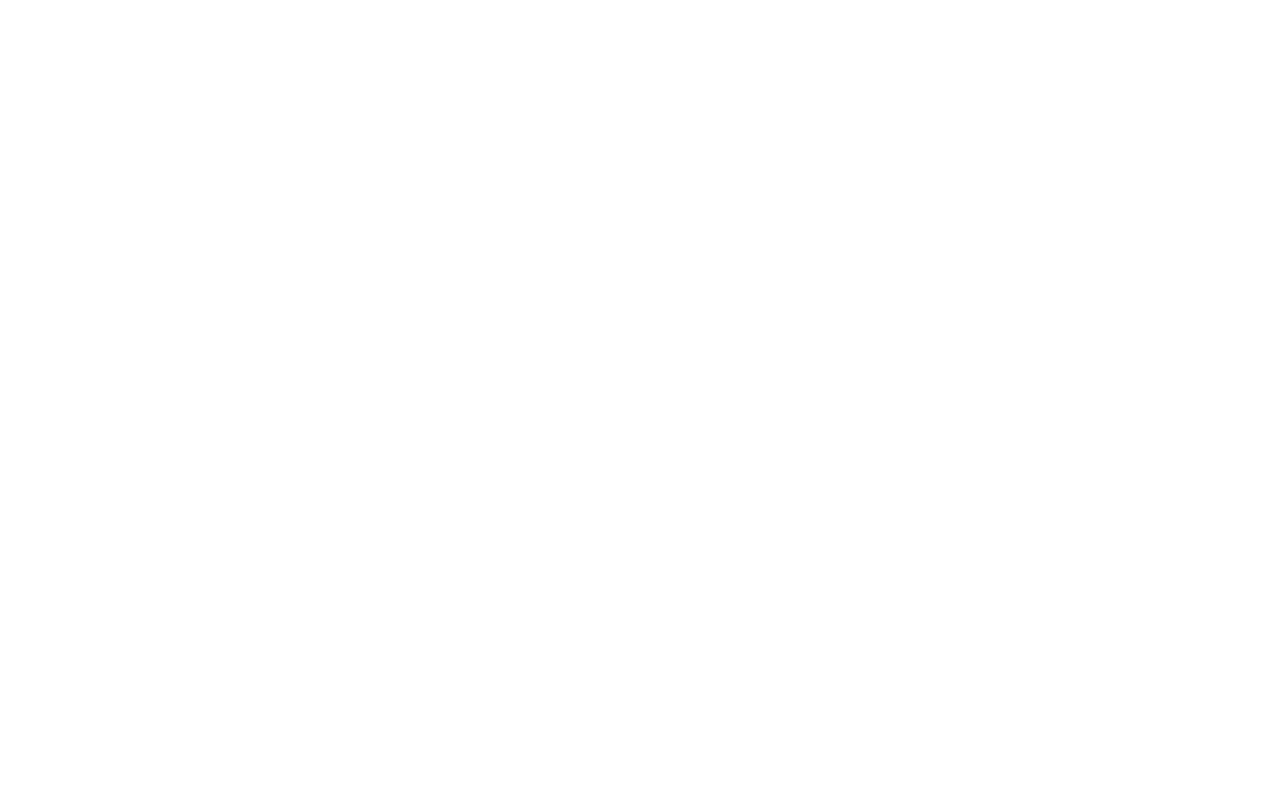
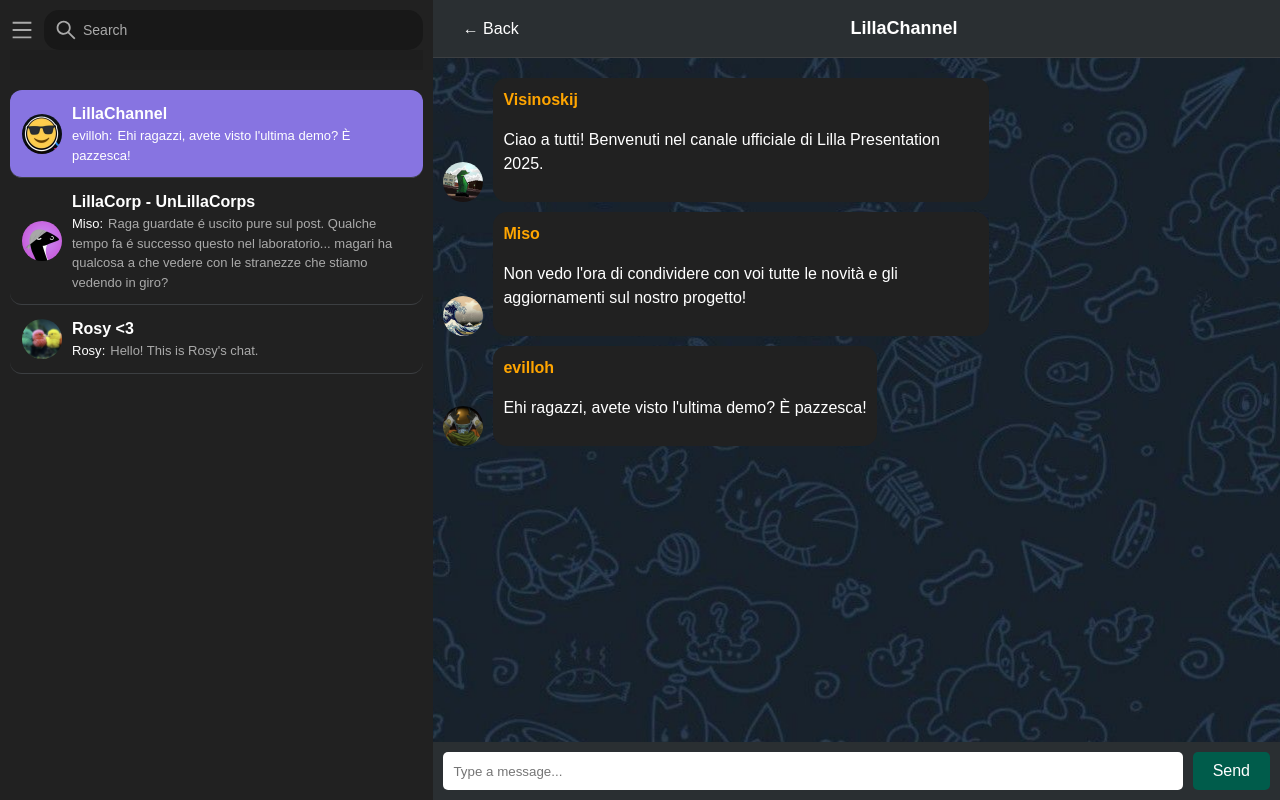
Before and after one commit to evilloh/lilacpresentation2025, a React (Vite) app: page /4 in a window 1280 px wide. Before the commit this address had no page. Built offline with nearby package versions, Linux system fonts and the light colour scheme.

Commit message:
adjusted the sidebar message render and removed unused componet

```diff
--- a/src/scenes/ScenesRouter.tsx
+++ b/src/scenes/ScenesRouter.tsx
@@ -44,6 +44,17 @@
             />
           }
         />
+        <Route
+          path="/4"
+          element={
+            <TelegramPage
+              lillaChannel={lillaChannel}
+              lillaCorp={lillacorp}
+              rosy={rosy}
+              stories={[]}
+            />
+          }
+        />
       </Routes>
     </Router>
   );
--- a/src/scenes/telegram/chats/scene1/lillacorp.ts
+++ b/src/scenes/telegram/chats/scene1/lillacorp.ts
@@ -10,7 +10,7 @@
     {
       user: "Miso",
       message:
-        "<a href='/lab' style='text-decoration: none; color: inherit;'><div style={{display: flex}}> <div>Hey team, check out this concept art for our new project!</div><img src='/assets/ilpost.jpg' alt='Miso Image 1' style='width: 100%;'/></div></a>",
+        "<a href='/lab' style='text-decoration: none; color: inherit;'><div style={{display: flex}}> <p>Raga guardate é uscito pure sul post. Qualche tempo fa é successo questo nel laboratorio... magari ha qualcosa a che vedere con le stranezze che stiamo vedendo in giro?</p><img src='/assets/ilpost.jpg' alt='Miso Image 1' style='width: 100%;'/></div></a>",
     },
   ],
 };
--- a/src/scenes/telegram/components/Sidebar.tsx
+++ b/src/scenes/telegram/components/Sidebar.tsx
@@ -20,6 +20,11 @@
   chatStates,
   stories,
 }: SidebarProps) => {
+  const getMessagePreview = (message: string) => {
+    const match = message.match(/<p>(.*?)<\/p>/);
+    return match ? match[1] : message;
+  };
+
   return (
     <div className="sidebar">
       <SearchBar />
@@ -45,7 +50,7 @@
                     {lastMessage ? (
                       <>
                         <span>{lastMessage.user}:</span>
-                        {lastMessage.message}
+                        {getMessagePreview(lastMessage.message)}
                       </>
                     ) : (
                       "No messages yet"
```
Also changed, not shown: src/components/FullHeightImage.css (deleted, +0 -14 lines), src/components/FullHeightImage.tsx (deleted, +0 -16 lines).
